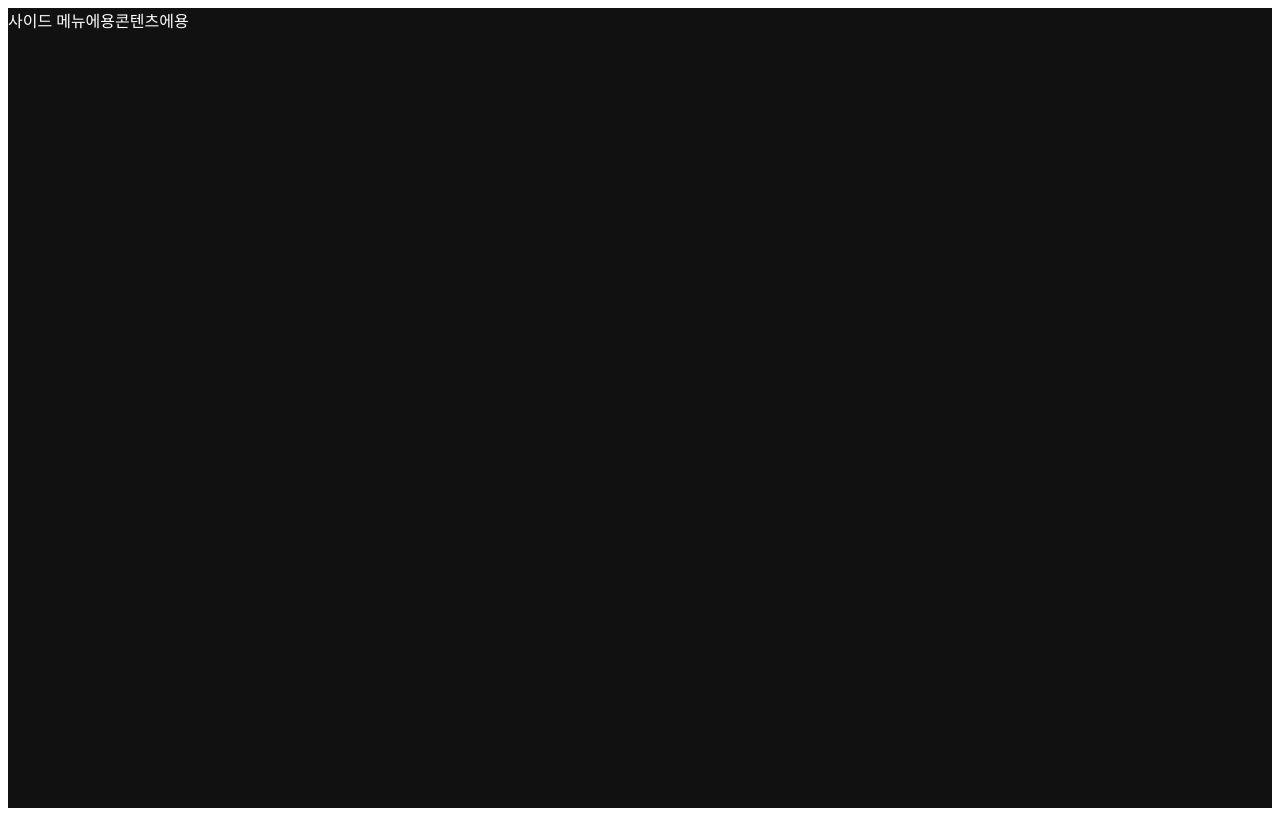
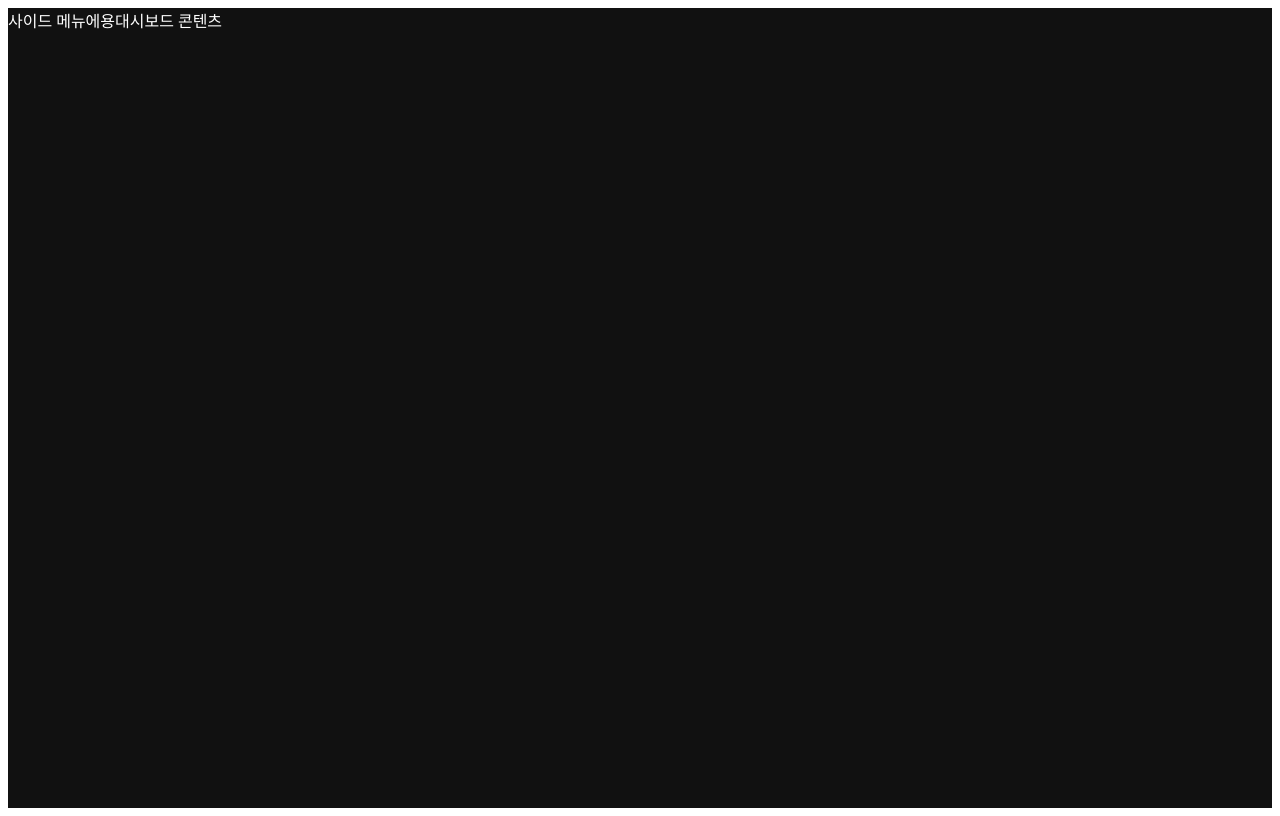
Before and after one commit to SHP-0701/student-manage-app, a Next.js app: page /dashboard in a window 1280 px wide. Built offline with nearby package versions, Linux system fonts and the light colour scheme.

Commit message:
DashboardContent.js 수정

```diff
--- a/components/DashboardContent.js
+++ b/components/DashboardContent.js
@@ -1,3 +1,3 @@
 export default function DashboardContent() {
-    return <div>콘텐츠에용</div>
+    return <div>대시보드 콘텐츠</div>
 }
```
